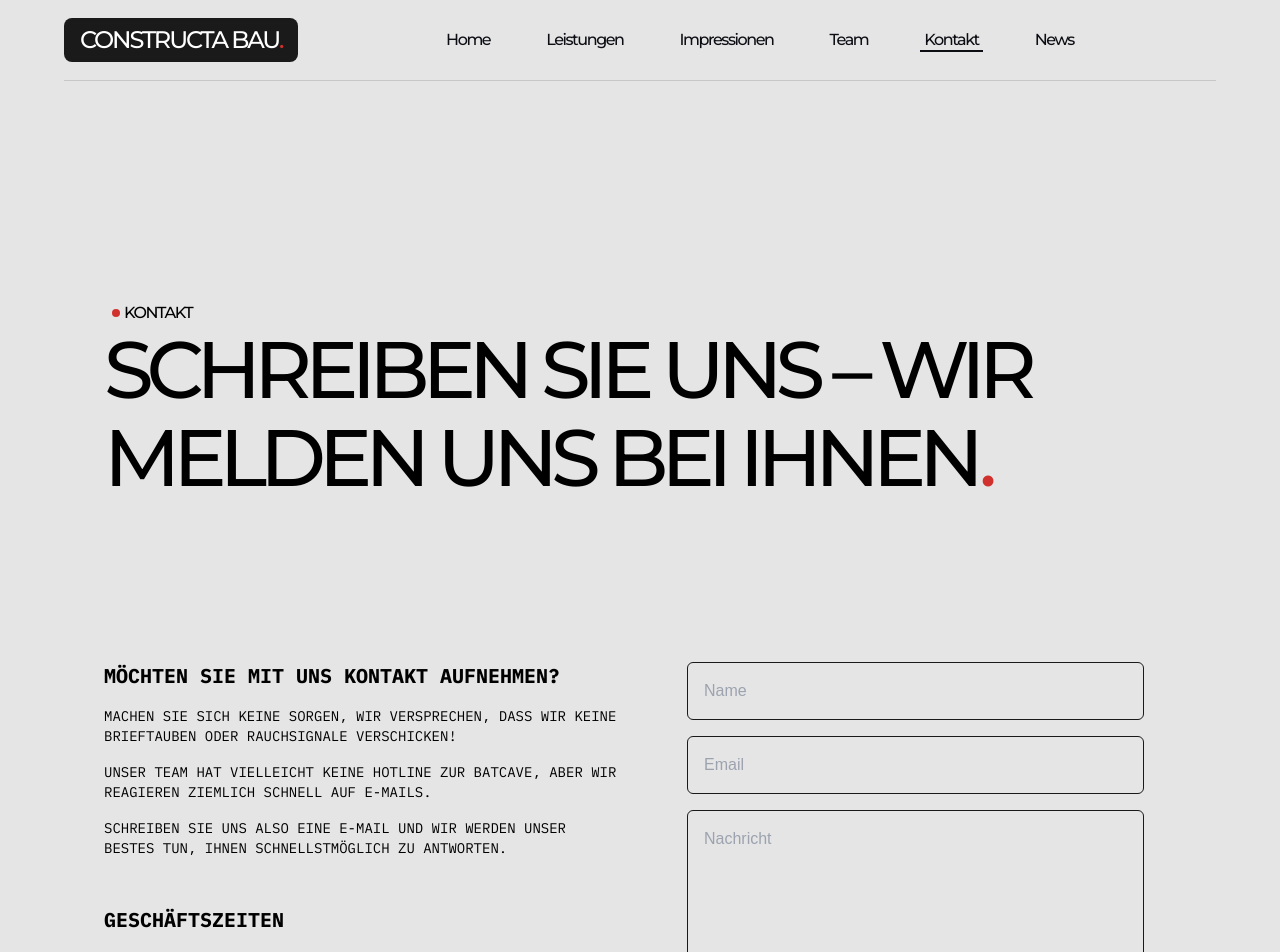
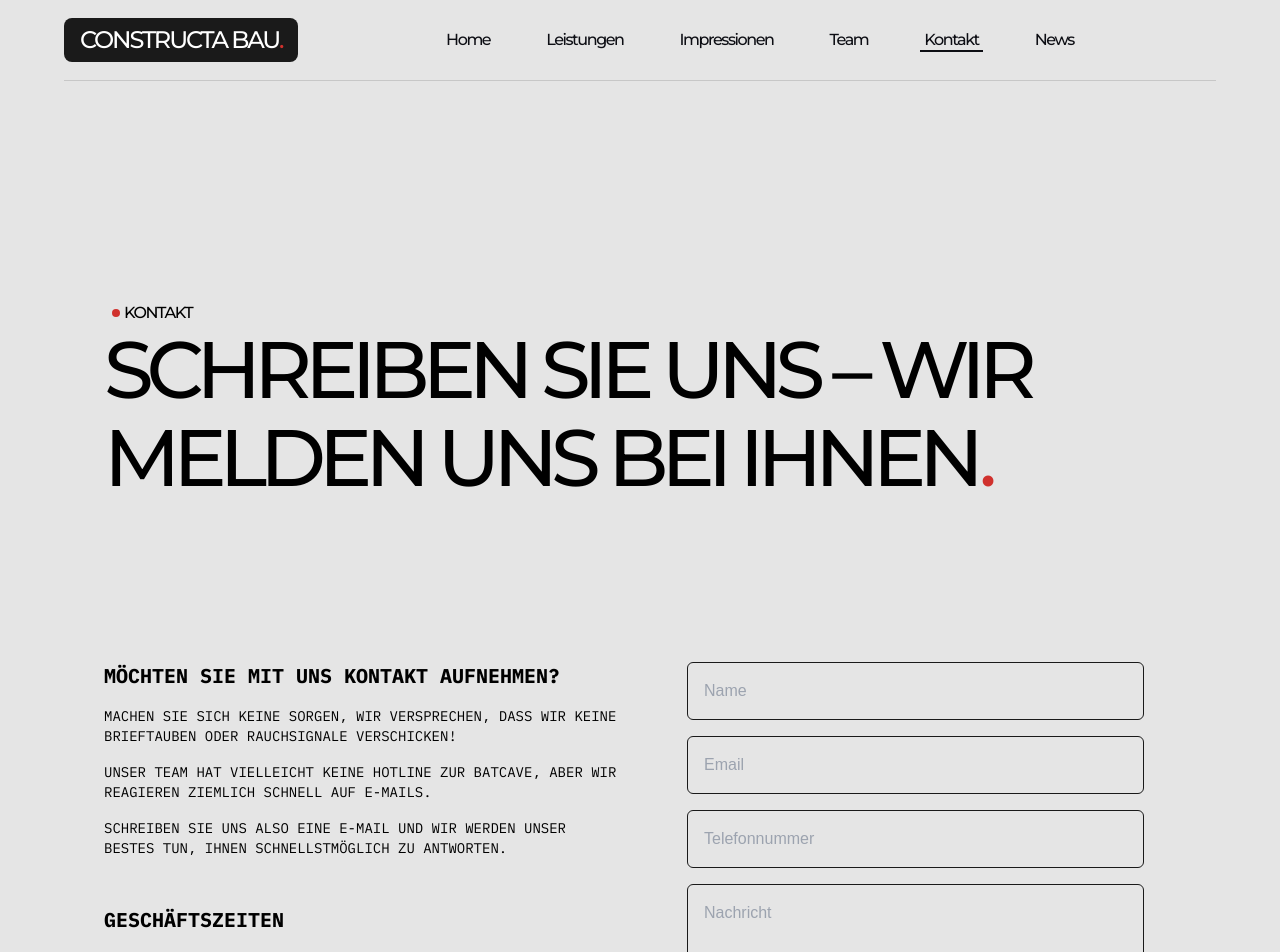
Before and after one commit to KaeSaro/ConstructaBau, a Next.js app: page /kontakt in a window 1280 px wide. Shown: the top 952 px of the page. Built offline with nearby package versions, Linux system fonts and the light colour scheme.

Commit message:
rufnummer test

```diff
--- a/app/api/route.js
+++ b/app/api/route.js
@@ -3,9 +3,9 @@ import nodemailer from 'nodemailer';
 
 export async function POST(req) {
   try {
-    const { name, email, message } = await req.json();
+    const { name, email, phoneNumber, message } = await req.json();
 
-    if (!name || !email || !message) {
+    if (!name || !email || !phoneNumber || !message) {
       return NextResponse.json({ message: 'All fields are required!' }, { status: 400 });
     }
 
@@ -84,6 +84,10 @@ export async function POST(req) {
                 <div class="value">${email}</div>
               </div>
               <div class="field">
+                <span class="label">Telefonnummer:</span>
+                <div class="value">${phoneNumber}</div>
+              </div>
+              <div class="field">
                 <span class="label">Nachricht:</span>
                 <div class="value message-box">${message.replace(/\n/g, '<br>')}</div>
               </div>
@@ -101,7 +105,7 @@ export async function POST(req) {
       from: process.env.EMAIL_USER,
       to: process.env.EMAIL_TO,
       subject: 'Neue Kontaktformular Anfrage',
-      text: `From: ${name} (${email})\n\nMessage: ${message}`, // Plain text version
+      text: `From: ${name} (${email})\nTelefon: ${phoneNumber}\n\nMessage: ${message}`, // Plain text version
       html: htmlContent,
     });
 
--- a/components/ContactForm.jsx
+++ b/components/ContactForm.jsx
@@ -4,7 +4,13 @@ import { useState, useEffect } from 'react';
 import Link from 'next/link';
 
 export function ContactForm() {
-  const [formData, setFormData] = useState({ name: '', email: '', message: '' });
+  const [formData, setFormData] = useState({
+    name: '',
+    email: '',
+    phoneNumber: '', // Neues Telefonnummer-Feld
+    message: ''
+  });
+
   const [status, setStatus] = useState(null);
 
   // Add useEffect to clear status after 5 seconds
@@ -35,7 +41,7 @@ export function ContactForm() {
 
       if (response.ok) {
         setStatus('success');
-        setFormData({ name: '', email: '', message: '' });
+        setFormData({ name: '', email: '', phoneNumber: '', message: '' }); // Telefonnummer-Feld zurücksetzen
       } else {
         setStatus('error');
       }
@@ -61,6 +67,16 @@ export function ContactForm() {
           name="email"
           placeholder="Email"
           value={formData.email}
+          onChange={handleChange}
+          required
+          className="p-4 border border-[#1a1a1a] rounded-md bg-[#e5e5e5] text-black"
+        />
+        {/* Neues Telefonnummer-Feld */}
+        <input
+          type="tel"
+          name="phoneNumber"
+          placeholder="Telefonnummer"
+          value={formData.phoneNumber}
           onChange={handleChange}
           required
           className="p-4 border border-[#1a1a1a] rounded-md bg-[#e5e5e5] text-black"
```
